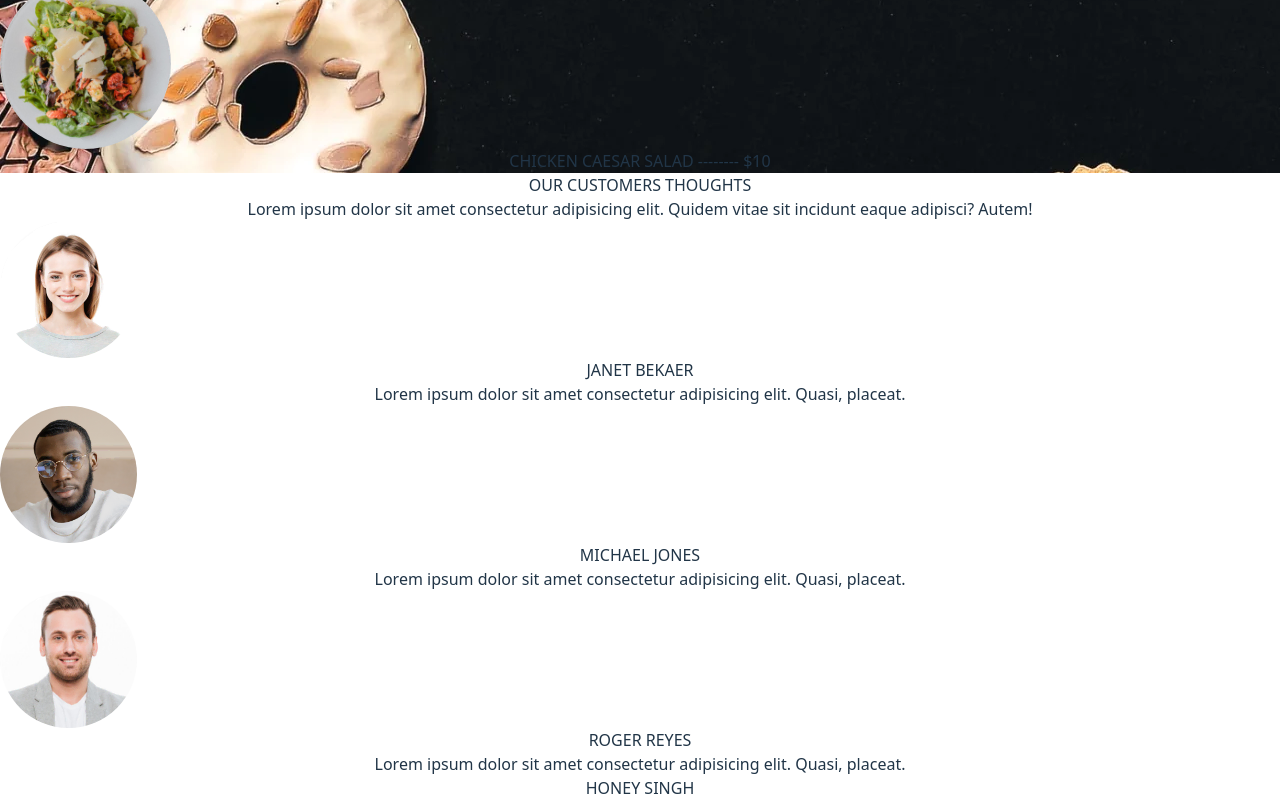
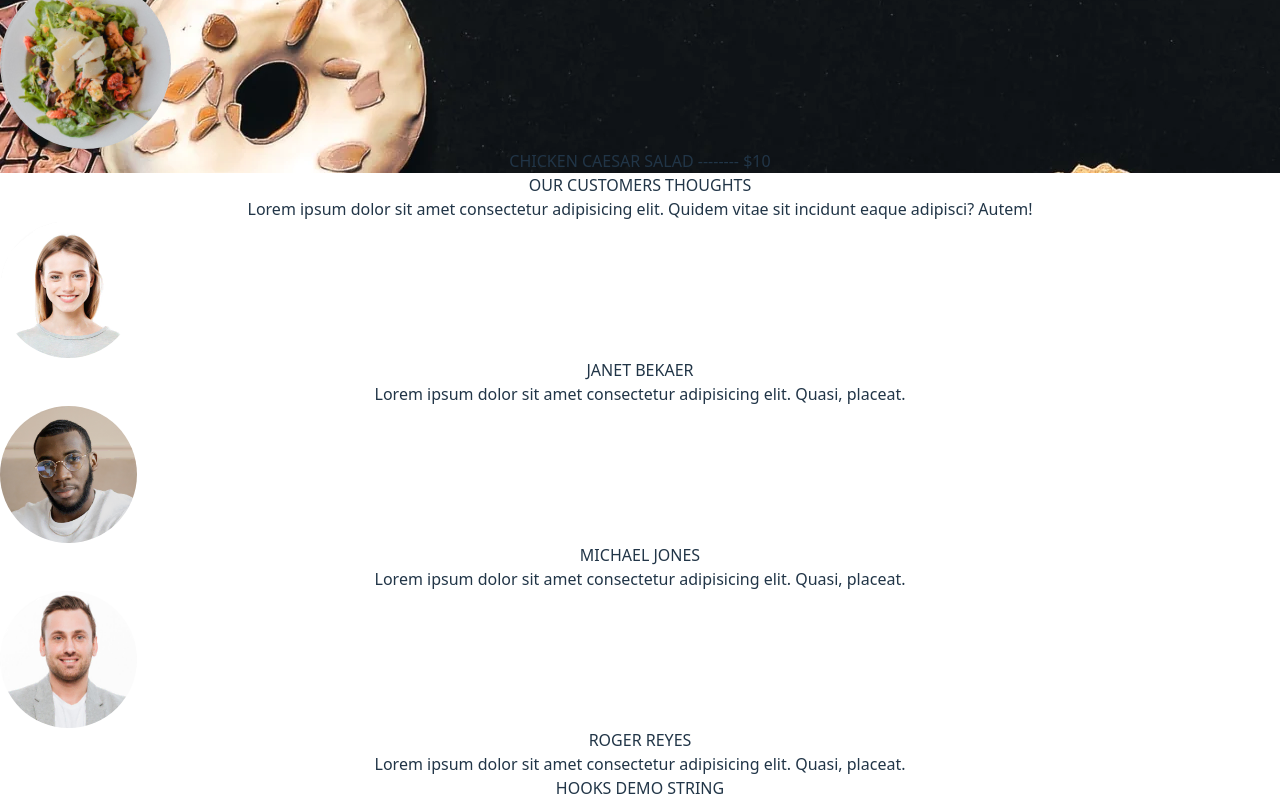
Before and after one commit to PARTHIB-DEB/CrownCrunch, a React (Vite) app: page / in a window 1280 px wide. Shown: the part 5158-5958 px from the top of the page. Built offline with nearby package versions, Linux system fonts and the light colour scheme.

Commit message:
Some Changes in Readme and more

```diff
--- a/src/components/customers.jsx
+++ b/src/components/customers.jsx
@@ -3,12 +3,12 @@ import { useState } from 'react'
 
 
 export default function CustoMers() {
-    const [statement,changeWords ] = useState("HONEY SINGH") //  DEMO USE OF USESTATE IN REACT (REACT HOOKS)
+    const [statement,changeWords ] = useState("HOOKS DEMO STRING") //  DEMO USE OF USESTATE IN REACT (REACT HOOKS)
     const WordisChanges=()=>{
         setTimeout(() => {
-            changeWords("YOYO");
+            changeWords("STRING IS HERE AFTER 3 SECONDS");
         }, 3000);
-        changeWords("HONEY SINGH");
+        changeWords("WAIT....");
     }
     return (
       <div class="menu font-sans font-bold text-4xl text-black mt-[9rem]">
```
Also changed, not shown: 1 other file (tests, documents, lock files or other folders).
